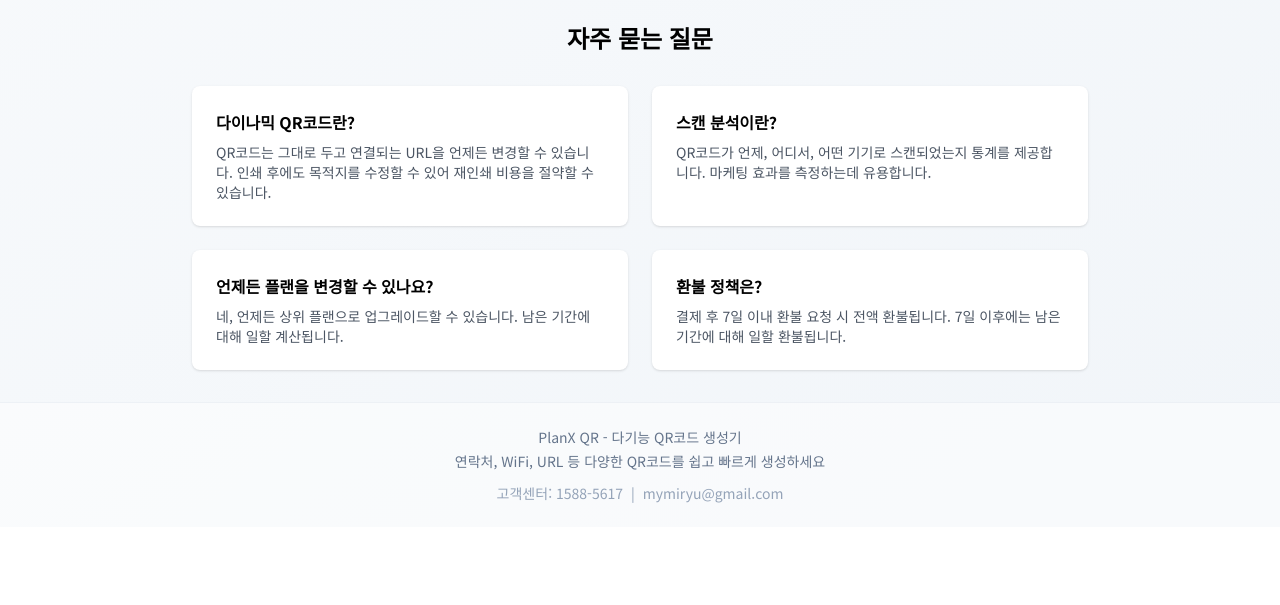
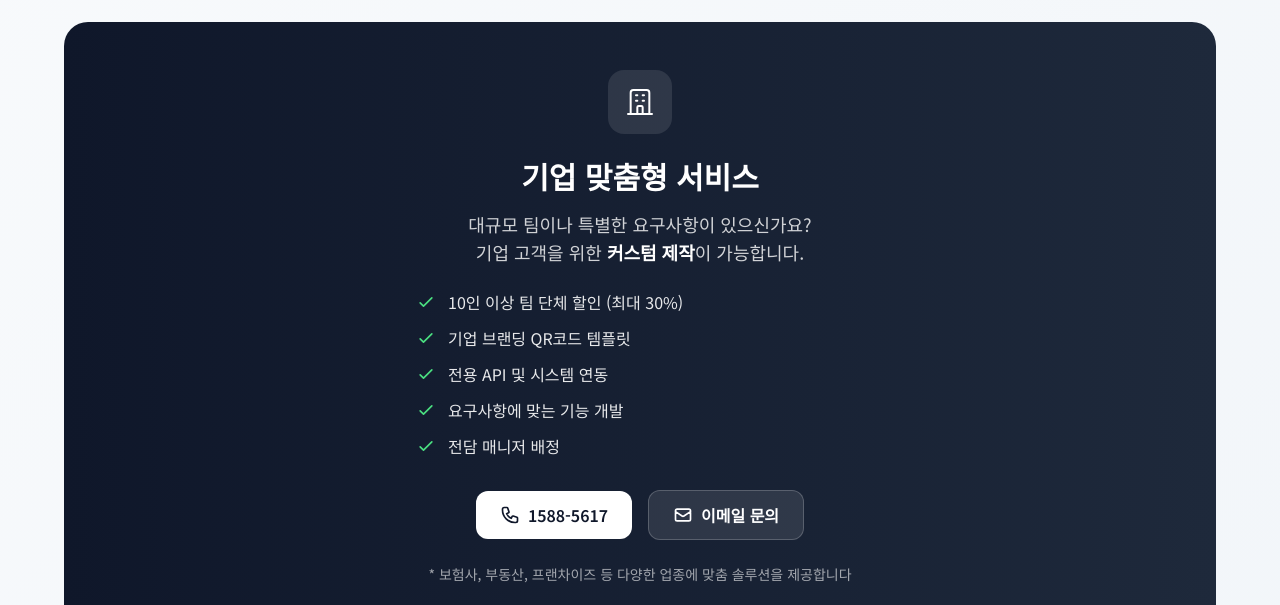
Before and after one commit to mymiryu-commits/QRCode, a React (Vite) app in the folder client/: page /pricing in a window 1280 px wide. Shown: the part 347-952 px from the top of the page. Before the commit the page ends 874 px from the top, so only its background shows below. Built offline with nearby package versions, Linux system fonts and the light colour scheme; no server answers.

Commit message:
feat: 요금제 페이지에 기업 맞춤형 섹션 추가
- 커스텀 제작 가능 안내
- 10인 이상 팀 단체 할인 (최대 30%)
- 기업 브랜딩, API 연동, 기능 개발 안내
- 전화/이메일 문의 버튼

```diff
--- a/client/src/pages/PricingPage.jsx
+++ b/client/src/pages/PricingPage.jsx
@@ -299,6 +299,79 @@ export default function PricingPage() {
         })}
       </div>
 
+      {/* 기업 맞춤형 안내 */}
+      <div className="mt-16 bg-gradient-to-r from-slate-900 to-slate-800 rounded-3xl p-8 md:p-12 text-white">
+        <div className="max-w-3xl mx-auto text-center">
+          <div className="inline-flex items-center justify-center w-16 h-16 bg-white/10 rounded-2xl mb-6">
+            <svg className="w-8 h-8" fill="none" stroke="currentColor" viewBox="0 0 24 24">
+              <path strokeLinecap="round" strokeLinejoin="round" strokeWidth={1.5} d="M19 21V5a2 2 0 00-2-2H7a2 2 0 00-2 2v16m14 0h2m-2 0h-5m-9 0H3m2 0h5M9 7h1m-1 4h1m4-4h1m-1 4h1m-5 10v-5a1 1 0 011-1h2a1 1 0 011 1v5m-4 0h4" />
+            </svg>
+          </div>
+          <h2 className="text-2xl md:text-3xl font-bold mb-4">
+            기업 맞춤형 서비스
+          </h2>
+          <p className="text-lg text-white/80 mb-6">
+            대규모 팀이나 특별한 요구사항이 있으신가요?<br />
+            기업 고객을 위한 <strong className="text-white">커스텀 제작</strong>이 가능합니다.
+          </p>
+          <ul className="text-left max-w-md mx-auto space-y-3 mb-8">
+            <li className="flex items-center gap-3">
+              <svg className="w-5 h-5 text-green-400 flex-shrink-0" fill="none" stroke="currentColor" viewBox="0 0 24 24">
+                <path strokeLinecap="round" strokeLinejoin="round" strokeWidth={2} d="M5 13l4 4L19 7" />
+              </svg>
+              <span className="text-white/90">10인 이상 팀 단체 할인 (최대 30%)</span>
+            </li>
+            <li className="flex items-center gap-3">
+              <svg className="w-5 h-5 text-green-400 flex-shrink-0" fill="none" stroke="currentColor" viewBox="0 0 24 24">
+                <path strokeLinecap="round" strokeLinejoin="round" strokeWidth={2} d="M5 13l4 4L19 7" />
+              </svg>
+              <span className="text-white/90">기업 브랜딩 QR코드 템플릿</span>
+            </li>
+            <li className="flex items-center gap-3">
+              <svg className="w-5 h-5 text-green-400 flex-shrink-0" fill="none" stroke="currentColor" viewBox="0 0 24 24">
+                <path strokeLinecap="round" strokeLinejoin="round" strokeWidth={2} d="M5 13l4 4L19 7" />
+              </svg>
+              <span className="text-white/90">전용 API 및 시스템 연동</span>
+            </li>
+            <li className="flex items-center gap-3">
+              <svg className="w-5 h-5 text-green-400 flex-shrink-0" fill="none" stroke="currentColor" viewBox="0 0 24 24">
+                <path strokeLinecap="round" strokeLinejoin="round" strokeWidth={2} d="M5 13l4 4L19 7" />
+              </svg>
+              <span className="text-white/90">요구사항에 맞는 기능 개발</span>
+            </li>
+            <li className="flex items-center gap-3">
+              <svg className="w-5 h-5 text-green-400 flex-shrink-0" fill="none" stroke="currentColor" viewBox="0 0 24 24">
+                <path strokeLinecap="round" strokeLinejoin="round" strokeWidth={2} d="M5 13l4 4L19 7" />
+              </svg>
+              <span className="text-white/90">전담 매니저 배정</span>
+            </li>
+          </ul>
+          <div className="flex flex-col sm:flex-row items-center justify-center gap-4">
+            <a
+              href="tel:1588-5617"
+              className="inline-flex items-center gap-2 px-6 py-3 bg-white text-slate-900 font-semibold rounded-xl hover:bg-gray-100 transition-colors"
+            >
+              <svg className="w-5 h-5" fill="none" stroke="currentColor" viewBox="0 0 24 24">
+                <path strokeLinecap="round" strokeLinejoin="round" strokeWidth={2} d="M3 5a2 2 0 012-2h3.28a1 1 0 01.948.684l1.498 4.493a1 1 0 01-.502 1.21l-2.257 1.13a11.042 11.042 0 005.516 5.516l1.13-2.257a1 1 0 011.21-.502l4.493 1.498a1 1 0 01.684.949V19a2 2 0 01-2 2h-1C9.716 21 3 14.284 3 6V5z" />
+              </svg>
+              1588-5617
+            </a>
+            <a
+              href="mailto:mymiryu@gmail.com?subject=기업 맞춤형 문의"
+              className="inline-flex items-center gap-2 px-6 py-3 bg-white/10 text-white font-semibold rounded-xl hover:bg-white/20 transition-colors border border-white/20"
+            >
+              <svg className="w-5 h-5" fill="none" stroke="currentColor" viewBox="0 0 24 24">
+                <path strokeLinecap="round" strokeLinejoin="round" strokeWidth={2} d="M3 8l7.89 5.26a2 2 0 002.22 0L21 8M5 19h14a2 2 0 002-2V7a2 2 0 00-2-2H5a2 2 0 00-2 2v10a2 2 0 002 2z" />
+              </svg>
+              이메일 문의
+            </a>
+          </div>
+          <p className="mt-6 text-sm text-white/60">
+            * 보험사, 부동산, 프랜차이즈 등 다양한 업종에 맞춤 솔루션을 제공합니다
+          </p>
+        </div>
+      </div>
+
       {/* FAQ 섹션 */}
       <div className="mt-16">
         <h2 className="text-2xl font-bold text-center mb-8">자주 묻는 질문</h2>
```
